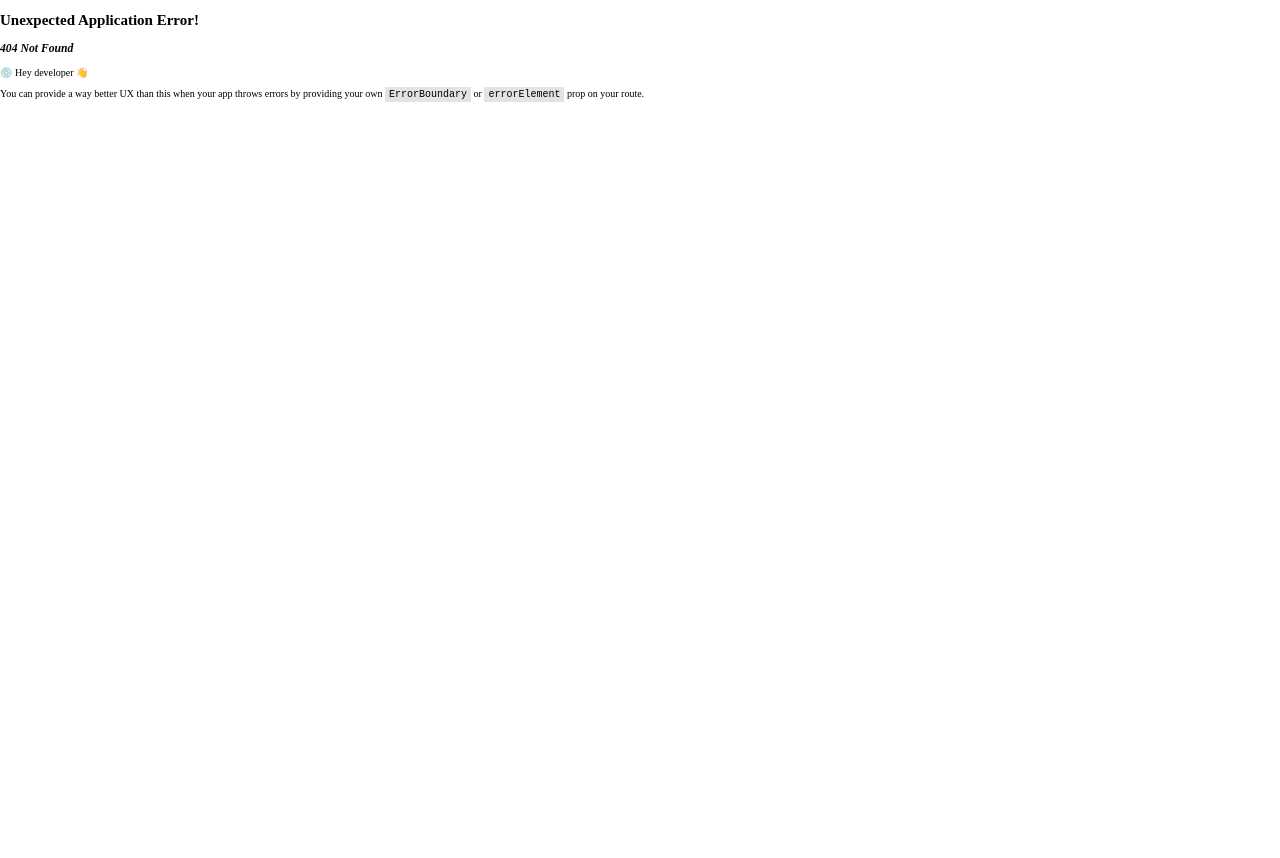
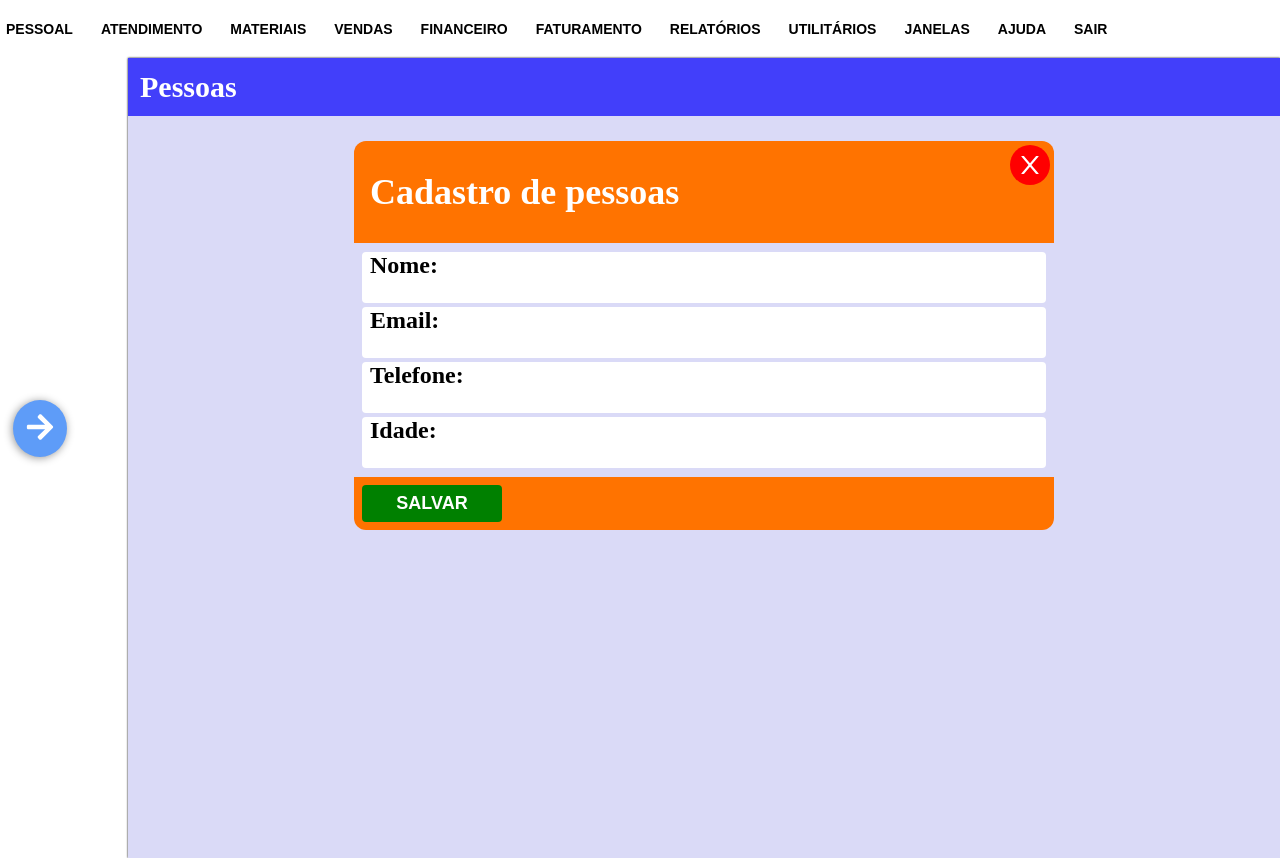
Before and after one commit to MatheusCardosoc0/lirio-clone, a React (Create React App) app: page /pessoal/pessoas/new_person in a window 1280 px wide. Before the commit this address had no page. Before the commit the page ends 800 px from the top, so only its background shows below. Built offline with nearby package versions, Linux system fonts and the light colour scheme.

Commit message:
criando form

```diff
--- a/src/components/Buttons/styles/ButtonStyle1.jsx
+++ b/src/components/Buttons/styles/ButtonStyle1.jsx
@@ -2,11 +2,12 @@ import { styled } from "styled-components";
 
 export const ButtonStyle1 = styled.button`
   width: 100%;
+  max-width: ${props => props.$max_width || '100%'};
   padding: 8px;
   font-weight: bold;
   color: white;
   border-radius: 4px;
-  background-color: #0b68d3;
+  background-color: ${props => props.$color || '#0b68d3'};
   font-size: 18px;
   display: flex;
   align-items: center;
--- /dev/null
+++ b/src/components/Form/FormType1.jsx
@@ -0,0 +1,38 @@
+import React from 'react';
+import { CloseButton, FormStyle1 } from './styles/FormStyle1';
+import { AiOutlineClose } from 'react-icons/ai'
+import { ButtonStyle1 } from '../Buttons';
+import { useNavigate } from 'react-router-dom';
+
+const FormType1 = ({
+    children,
+    onSubmit,
+    urlCancel,
+    urlSave
+}) => {
+
+    const navigate = useNavigate()
+
+    return (
+        <FormStyle1 onSubmit={onSubmit} >
+            <CloseButton onClick={() => navigate(urlCancel)} >
+                <AiOutlineClose />
+            </CloseButton>
+            <header>
+                <h2>
+                    Cadastro de pessoas
+                </h2>
+            </header>
+            <main>
+                {children}
+            </main>
+            <footer>
+                <ButtonStyle1 $color={"green"} $max_width={"140px"}>
+                    SALVAR
+                </ButtonStyle1>
+            </footer>
+        </FormStyle1 >
+    );
+}
+
+export default FormType1;
--- /dev/null
+++ b/src/components/Form/index.js
@@ -0,0 +1 @@
+export { default as PrimaryForm } from './FormType1'
--- /dev/null
+++ b/src/components/Form/styles/FormStyle1.jsx
@@ -0,0 +1,55 @@
+import { styled } from "styled-components";
+
+const FormStyle1 = styled.form`
+  width: 90%;
+  max-width: 700px;
+  background-color: transparent;
+  display: flex;
+  flex-direction: column;
+  position: relative;
+  margin-inline: auto;
+  gap: 1px;
+  border-radius: 12px;
+  overflow: hidden;
+
+  header{
+    padding-left: 16px;
+    font-size: 2.4rem;
+    font-weight: bold;
+
+    text-align: start;
+    background-color: #ff7300;
+    color: white;
+  }
+  main{
+    padding: 8px;
+  }
+  footer{
+    background-color: #ff7300;
+    padding: 8px;
+
+    display: flex;
+    align-items: start;
+    justify-content: start;
+  }
+`
+
+const CloseButton = styled.button`
+  position: absolute;
+  top: 4px;
+  right: 4px;
+
+  width: 40px;
+  height: 40px;
+  border-radius: 100%;
+  background-color: red;
+  color: white;
+  font-size: 3rem;
+  display: flex;
+  align-items: center;
+`
+
+export {
+    FormStyle1,
+    CloseButton
+}
--- /dev/null
+++ b/src/routes/PESSOAL/Pessoas/NewPerson/index.js
@@ -0,0 +1,19 @@
+import React from 'react';
+import { PrimaryForm } from '../../../../components/Form';
+import { BasicInput } from '../../../../components/Inputs';
+import { InputContainerNewPerson } from './styles/InputContainerNewPerson';
+
+const NewPerson = () => {
+    return (
+        <PrimaryForm urlCancel={"/pessoal/pessoas"} >
+            <InputContainerNewPerson>
+                <BasicInput label={"Nome"} $isLarge />
+                <BasicInput label={"Email"} $isLarge />
+                <BasicInput label={"Telefone"} $isLarge />
+                <BasicInput label={"Idade"} $isLarge />
+            </InputContainerNewPerson>
+        </PrimaryForm>
+    );
+}
+
+export default NewPerson;
--- /dev/null
+++ b/src/routes/PESSOAL/Pessoas/NewPerson/styles/InputContainerNewPerson.jsx
@@ -0,0 +1,7 @@
+import { styled } from "styled-components";
+
+export const InputContainerNewPerson = styled.div`
+  display: flex;
+  flex-direction: column;
+  gap: 4px;
+`
--- a/src/routes/PESSOAL/Pessoas/index.js
+++ b/src/routes/PESSOAL/Pessoas/index.js
@@ -1,6 +1,6 @@
 import React, { useEffect, useState } from 'react';
 import { BasicInput } from '../../../components/Inputs';
-import { AiOutlineSearch } from 'react-icons/ai'
+import { AiOutlinePlus, AiOutlineSearch } from 'react-icons/ai'
 import { InputContainer } from './styles/InputContainer';
 import { ButtonStyle1 } from '../../../components/Buttons';
 import { PersonContainer } from './styles/PersonContainer';
@@ -8,11 +8,15 @@ import { TablePrimary } from '../../../components/Table';
 import { api } from '../../../libs/api';
 import { useDispatch, useSelector } from 'react-redux';
 import { SearchTermPersonId, SearchTermPersonName } from '../../../redux/actions/personActions';
+import { OptionButton, OptionsContainer } from './styles/OptionsContainer';
+import { useNavigate } from 'react-router-dom'
 
 const PessoasPage = () => {
 
-    const [allPersons, setAllPersons] = useState([]); // Guardar todos os dados
-    const [filteredPersons, setFilteredPersons] = useState([]); // Guardar dados filtrados
+    const [allPersons, setAllPersons] = useState([]);
+    const [filteredPersons, setFilteredPersons] = useState([]);
+
+    const navigation = useNavigate()
 
     async function getPersons() {
         try {
@@ -51,6 +55,11 @@ const PessoasPage = () => {
 
     return (
         <PersonContainer>
+            <OptionsContainer>
+                <OptionButton $color="green" onClick={() => navigation("/pessoal/pessoas/new_person")} >
+                    <AiOutlinePlus />
+                </OptionButton>
+            </OptionsContainer>
             <InputContainer>
                 <BasicInput
                     label={"Id"}
--- /dev/null
+++ b/src/routes/PESSOAL/Pessoas/styles/OptionsContainer.jsx
@@ -0,0 +1,33 @@
+import { styled } from "styled-components";
+
+const OptionsContainer = styled.div`
+  width: 90%;
+  max-width: 90%;
+  overflow-x: auto;
+  padding: 4px;
+  overflow-y: hidden;
+
+  display: flex;
+  gap: 8px;
+`
+
+const OptionButton = styled.button`
+  width: 40px;
+  height: 40px;
+  border-radius: 100%;
+  background-color: transparent;
+
+  &:hover{
+    scale: 1.4;
+  }
+
+  svg{
+    font-size: 4rem;
+    color: ${props => props.$color} ;
+  }
+`
+
+export {
+    OptionButton,
+    OptionsContainer
+}
--- a/src/routes/router.js
+++ b/src/routes/router.js
@@ -3,6 +3,7 @@ import Dashboard from "./Dashboard";
 import Pessoas from "./PESSOAL/Pessoas";
 import CentralDeAtendimentosPage from "./ATENDIMENTO/CentralDeAtendimentosPage";
 import App from "../App";
+import NewPerson from "./PESSOAL/Pessoas/NewPerson";
 
 const GuardedRoute = ({ children, redirectTo }) => {
     if (window.location.pathname === "/") {
@@ -35,6 +36,10 @@ export const router = createBrowserRouter([
                 path: '/pessoal/pessoas',
                 element: <Pessoas />
             },
+            {
+                path: '/pessoal/pessoas/new_person',
+                element: <NewPerson />
+            },
             //ATENDIMENTO
             {
                 path: 'atendimento/central de atendimentos',
```
